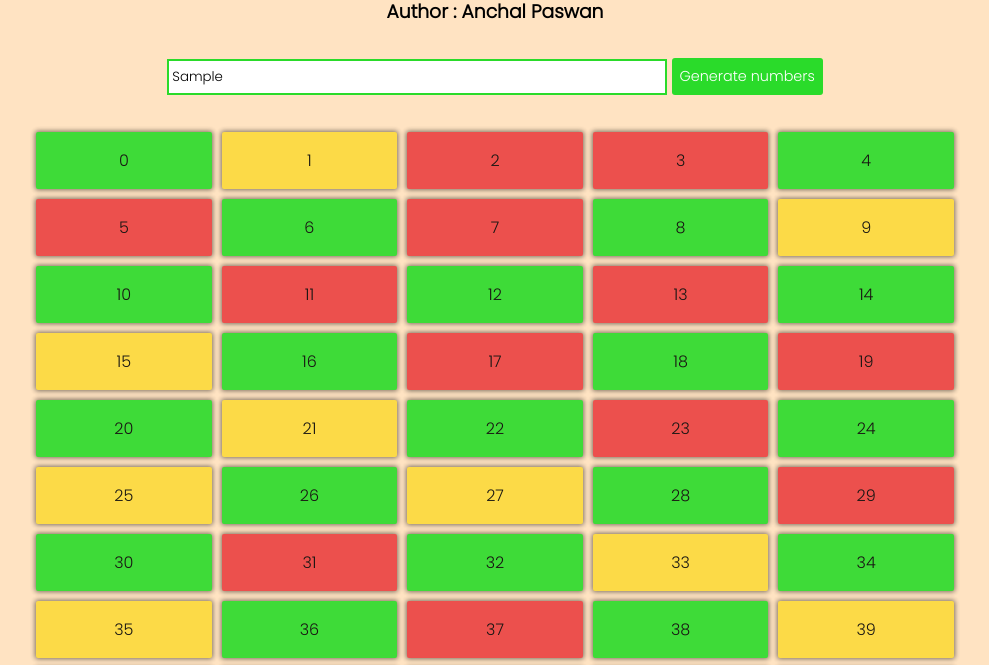
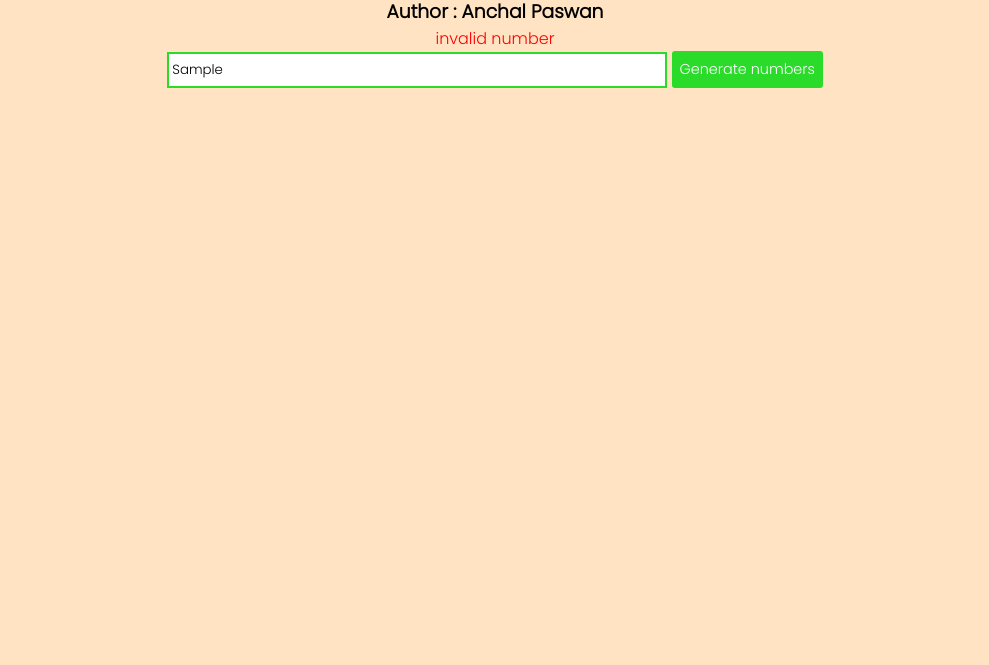
Before and after one commit to anchalpaswan/EventListenerProjects, a plain HTML site: page numberGenerator/index.html in a window 1280 px wide. Both pictures are taken after typing "Sample" into the empty fields and a click on the button "Generate numbers". Shown: the part 86-751 px from the top of the page, without its empty margins (145-1134 px from the left). Drawn offline with Linux system fonts and the light colour scheme.

Commit message:
completed the validations and functions

```diff
--- a/numberGenerator/index.html
+++ b/numberGenerator/index.html
@@ -13,8 +13,11 @@
         <h2>30DaysOfJavascriptDom</h2>
         <h3>Author : Anchal Paswan</h3>
     </header>
+    <div>
+        <div class="error"></div>
+    </div>
     <main>
-        <input type="text" placeholder="Generate more numbers">
+        <input type="text" id="inputNumber" placeholder="Generate more numbers">
         <button>Generate numbers</button>
     </main>
     <div class="container">
--- a/numberGenerator/script.js
+++ b/numberGenerator/script.js
@@ -1,5 +1,10 @@
 const container = document.querySelector('.container');
-
+const input = document.querySelector('#inputNumber');
+const button = document.getElementsByTagName('button');
+const main = document.getElementsByTagName('main');
+const error = document.querySelector('.error');
+let len = -1;
+container.innerHTML = '';
 function isPrime(num) {
     if (num < 2) return false;
     for (let i = 2; i < num; i++) {
@@ -7,8 +12,17 @@ function isPrime(num) {
     }
     return true;
   }
+  function validate() {
 
-for (let i = 0; i < 101; ++i) {
+    if (isNaN(input.value) ){
+        error.textContent = 'invalid number'
+        len = -1;
+    }
+    else {
+
+        len = input.value;
+        console.log(len);
+        for (let i = 0; i < len; ++i) {
             const num = document.createElement('a');
             num.innerHTML = `${i}`;
 
@@ -31,5 +45,8 @@ for (let i = 0; i < 101; ++i) {
             })
             container.appendChild(num);
         }
+    }
+}
 
-// adding event Listener to numbers
+
+button[0].addEventListener('click', validate);
--- a/numberGenerator/style.css
+++ b/numberGenerator/style.css
@@ -50,7 +50,7 @@ body {
   }
 
   main {
-    margin: 2em;
+    margin-bottom: 2em;
   }
   input {
     /* padding: 0.6rem 7rem; */
@@ -67,3 +67,11 @@ body {
     font-size: 0.9rem;
     border-radius: 3px;
   }
+  input:focus {
+    outline: none;
+  }
+
+.error {
+    color: red;
+    text-align:left;
+}
```
Lines whose indentation alone changed are shown as unchanged.
